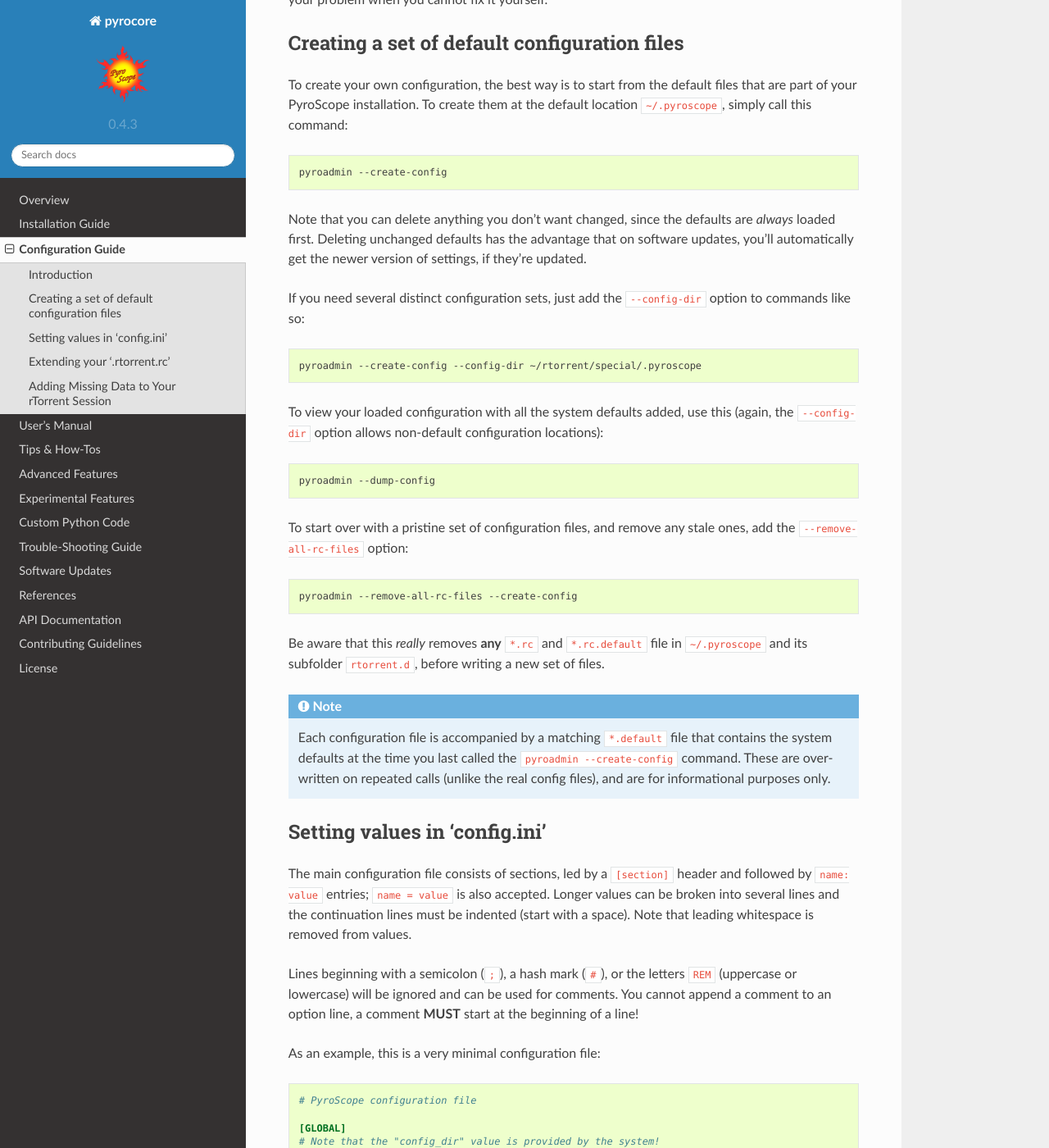
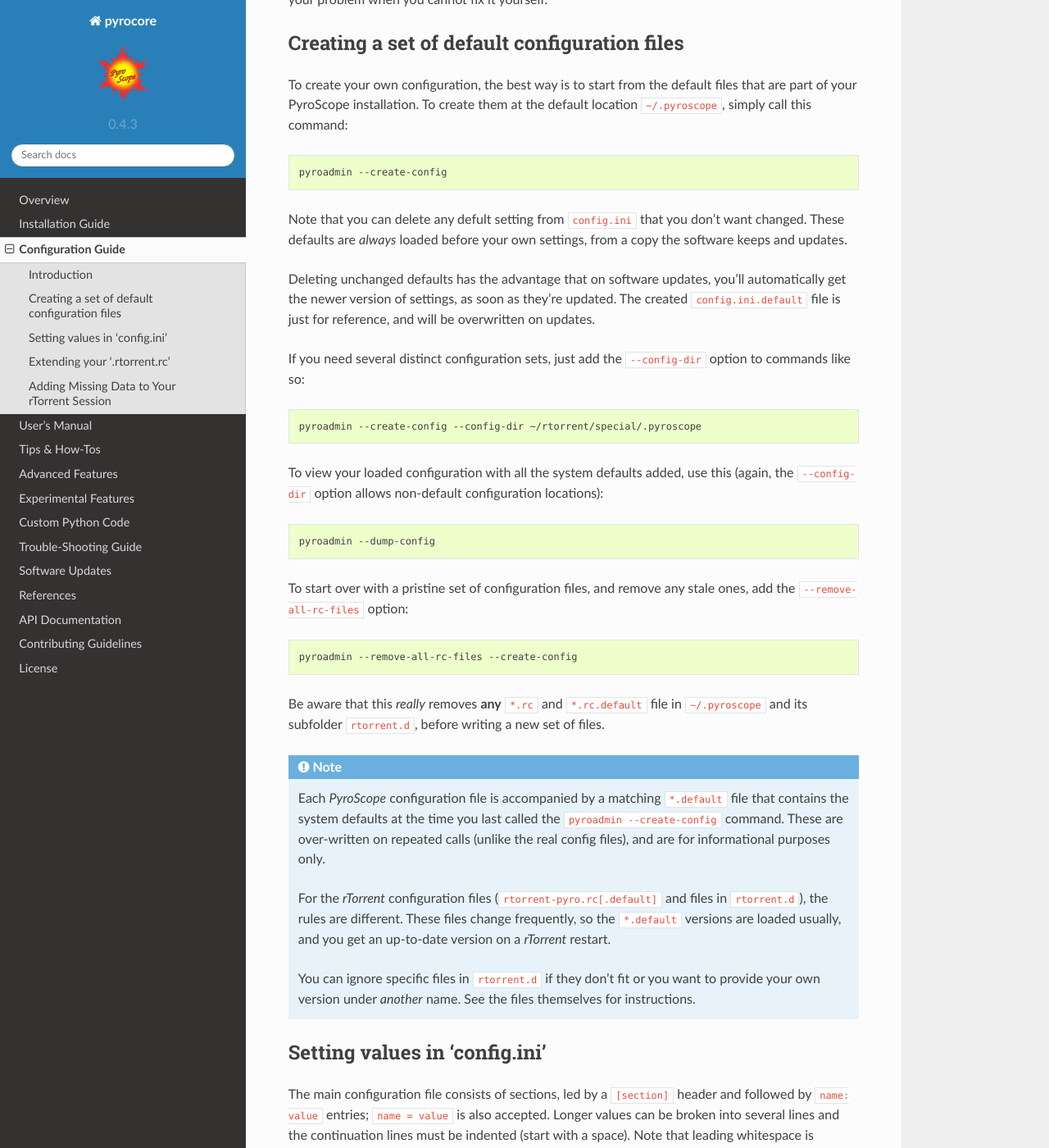
Before and after one commit to pyroscope/pyrocore, a Sphinx documentation site: the page built from docs/setup.rst, in a window 1280 px wide and 1400 px high, scrolled down 912 px. Shown: the whole window at 82% size. Built offline with Sphinx 7.4.7 and the Read the Docs theme 2.0.0, drawn with Linux system fonts in a browser that asks for light colours.

Commit message:
more details on .rc vs .rc.default

```diff
--- a/docs/setup.rst
+++ b/docs/setup.rst
@@ -48,11 +48,13 @@ them at the default location ``~/.pyroscope``, simply call this command:
 
     pyroadmin --create-config
 
-Note that you can delete anything you don't want changed,
-since the defaults are *always* loaded first.
+Note that you can delete any defult setting from ``config.ini`` that you don't want changed.
+These defaults are *always* loaded before your own settings, from a copy the software keeps and updates.
+
 Deleting unchanged defaults has the advantage that on software updates,
-you'll automatically get the newer version of settings, if they're
-updated.
+you'll automatically get the newer version of settings, as soon as they're
+updated. The created ``config.ini.default`` file is just for reference,
+and will be overwritten on updates.
 
 If you need several distinct configuration sets, just add the
 ``--config-dir`` option to commands like so:
@@ -82,10 +84,19 @@ a new set of files.
 
 .. note::
 
-    Each configuration file is accompanied by a matching ``*.default`` file
+    Each *PyroScope* configuration file is accompanied by a matching ``*.default`` file
     that contains the system defaults at the time you last called the
     ``pyroadmin --create-config`` command. These are over-written on repeated
     calls (unlike the real config files), and are for informational purposes only.
+
+    For the *rTorrent* configuration files (``rtorrent-pyro.rc[.default]`` and
+    files in ``rtorrent.d``), the rules are different. These files change frequently,
+    so the ``*.default`` versions are loaded usually, and you get an up-to-date version
+    on a *rTorrent* restart.
+
+    You can ignore specific files in ``rtorrent.d`` if they don't fit or you want to
+    provide your own version under *another* name.
+    See the files themselves for instructions.
 
 
 Setting values in 'config.ini'
```
